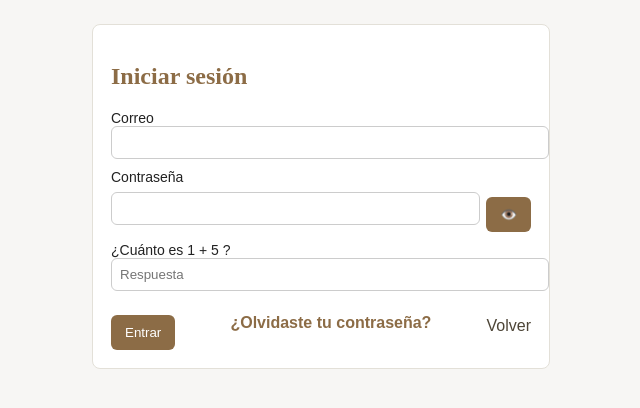
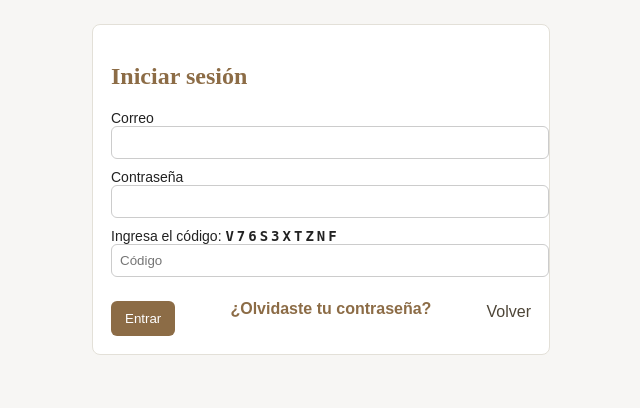
Before and after one commit to nancyfigueroaremigio-commits/mi-primer-repositorio, a PHP site: page /Ejemplo/login.php in a window 1280 px wide. Shown: the top 408 px of the page, without its empty margins (319-959 px from the left). Run offline with PHP 8.4, Linux system fonts and the light colour scheme.

Commit message:
Mejora del captcha

```diff
--- a/captcha.php
+++ b/captcha.php
@@ -1,7 +1,5 @@
 <?php
-session_start();
-$a = rand(1,9);
-$b = rand(1,9);
-$_SESSION['captcha'] = $a + $b;
-echo "¿Cuánto es $a + $b ?";
+$captcha = substr(str_shuffle("ABCDEFGHJKLMNPQRSTUVWXYZ23456789"), 0, 10);
+$_SESSION['captcha'] = $captcha;
+echo "<strong style='font-family:monospace; letter-spacing:3px;'>$captcha</strong>";
 ?>
--- a/login.php
+++ b/login.php
@@ -27,6 +27,7 @@ if ($_SERVER['REQUEST_METHOD'] === 'POST') {
     } else {
         $email = trim($_POST['email'] ?? '');
         $password = $_POST['password'] ?? '';
+
         if ($email === '' || $password === '') {
             $error = 'Completa todos los campos';
         } else {
@@ -40,6 +41,7 @@ if ($_SERVER['REQUEST_METHOD'] === 'POST') {
                     $stmt->bind_param('s', $email);
                     $stmt->execute();
                     $res = $stmt->get_result();
+
                     if ($row = $res->fetch_assoc()) {
                         if (password_verify($password, $row['contraseña'])) {
                             session_regenerate_id(true);
@@ -101,22 +103,16 @@ $token = csrf_token();
 
   <label>
     Contraseña
-        <div style="display:flex; align-items:center;">
-            <input type="password" id="password" name="password" required style="flex:1;">
-            <button type="button" onclick="togglePassword()" style="margin-left:6px;">👁️</button>
-        </div>
+    <input type="password" name="password" required>
   </label>
 
   <!-- Captcha matemático -->
     <label>
-        <?php
-          $a = rand(1,9);
-          $b = rand(1,9);
-          $_SESSION['captcha'] = $a + $b;
-          echo "¿Cuánto es $a + $b ?";
-        ?>
-        <input type="text" name="captcha" placeholder="Respuesta" required>
+        Ingresa el código:
+        <?php include("captcha.php"); ?>
+        <input type="text" name="captcha" placeholder="Código" required>
     </label>
+
 
   <div class="actions">
     <button type="submit">Entrar</button>
@@ -126,12 +122,7 @@ $token = csrf_token();
     <a href="index.php">Volver</a>
   </div>
 </form>
+
   </div>
-<script>
-function togglePassword() {
-  const input = document.getElementById('password');
-  input.type = input.type === 'password' ? 'text' : 'password';
-}
-</script>
 </body>
 </html>
```
Lines whose indentation alone changed are shown as unchanged.
